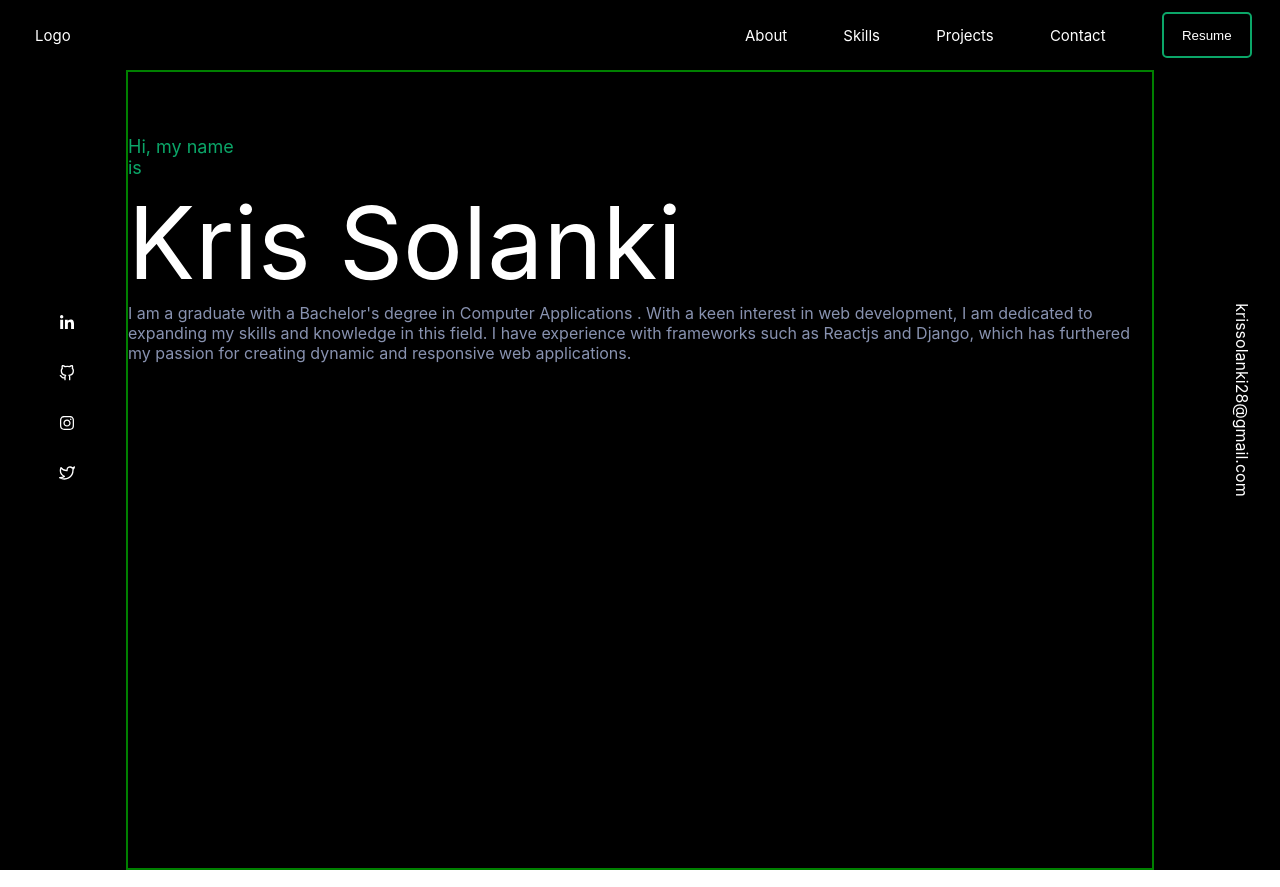
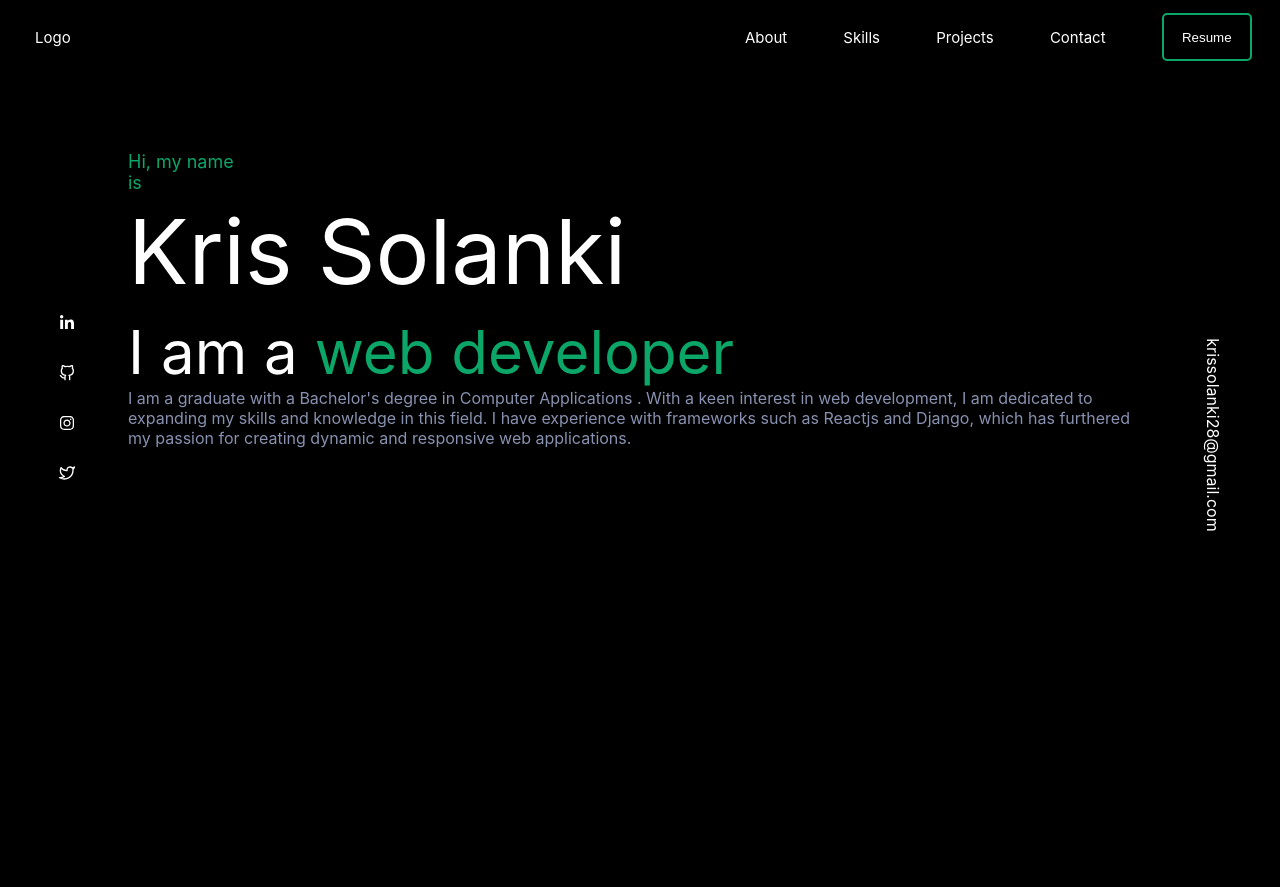
Before and after one commit to KrisSolanki/Portfolio, a React (Create React App) app in the folder portfolio/: page / in a window 1280 px wide. Built offline with nearby package versions, Linux system fonts and the light colour scheme.

Commit message:
simple commit

```diff
--- a/portfolio/package.json
+++ b/portfolio/package.json
@@ -10,6 +10,7 @@
     "react-dom": "^18.3.1",
     "react-icons": "^5.2.1",
     "react-scripts": "5.0.1",
+    "react-simple-typewriter": "^5.0.1",
     "react-spinners": "^0.13.8",
     "web-vitals": "^2.1.4"
   },
--- a/portfolio/src/App.js
+++ b/portfolio/src/App.js
@@ -1,12 +1,10 @@
 // import logo from './logo.svg';
 // import './App.css';
 import Mainpage from './Page/Mainpage';
-
 function App() {
   return (
     <div className="App">
       <Mainpage/>
-
     </div>
   );
 }
--- a/portfolio/src/Components/Content/Content.css
+++ b/portfolio/src/Components/Content/Content.css
@@ -1,3 +1,6 @@
+@import url('https://fonts.googleapis.com/css2?family=Roboto:wght@400;700&display=swap');
+
+
 * {
     padding: 0;
     margin: 0;
@@ -20,31 +23,9 @@
 
 }
 
-
-
-
-
-.middle {
-    /* display: flex;
-    flex-direction: column;
-    padding-left: 89px;
-    width: 86%;
-    display: inline;
-    height: auto; */
-}
-
-
-
-
-
-/* main content */
-/* .middle { */
-    /* width: 80%; */
-/* } */
-
 .mm {
     /* margin-left: 30px; */
-    border: 2px solid green;
+    /* border: 2px solid green; */
     width: 80%;
     display: flex;
     /* align-items: center; */
@@ -64,7 +45,17 @@
 }
 
 .name {
-    font-size: 100px;
+    margin-left: 0;
+    font-size: 90px;
+    /* font-family: 'Roboyo',sans-serif; */
+}
+.typ{
+    margin-top: 10px;
+    font-size: 60px;
+    margin-left: 0;
+}
+.typ span{
+    color: #0ba668;
 }
 
 .introduction {
--- a/portfolio/src/Components/Content/Content.js
+++ b/portfolio/src/Components/Content/Content.js
@@ -2,8 +2,15 @@ import React from 'react'
 import './Content.css'
 import Rside from '../RSide/Rside'
 import Side from '../Side/Side'
+import { useTypewriter } from 'react-simple-typewriter';
 
 const Content = () => {
+    const {text}= useTypewriter({
+        words: ['coder', 'web developer'],
+        loop: true,  // Ensures looping
+        typeSpeed: 1000,
+        deleteSpeed: 400,
+    });
     return (
         <div className='container_content'>
             <div className="sub_content">
@@ -17,6 +24,10 @@ const Content = () => {
                     </div>
                     <div className="name">
                         <p>Kris Solanki</p>
+                    </div>
+                    <div className="typ">
+                        <p>I am a <span> web developer</span>
+                            </p>
                     </div>
                     <div className="introduction">
                         <p>I am a graduate with a Bachelor's degree in Computer Applications . With a keen interest in web development, I am dedicated to expanding my skills and knowledge in this field. I have experience with frameworks such as Reactjs and Django, which has furthered my passion for creating dynamic and responsive web applications.</p>
--- a/portfolio/src/Components/Navbar/Navbar.css
+++ b/portfolio/src/Components/Navbar/Navbar.css
@@ -6,7 +6,7 @@
 .container_navbar {
     background-color: black;
     color: white;
-    height: 70px;
+    height: 87px;
     width: 100%;
     font-size: 15px;
 }
@@ -14,7 +14,7 @@
 .sub_container {
     display: flex;
     justify-content: space-between;
-    height: 100%;
+    height: 74px;
     width: 100%;
 }
 
--- a/portfolio/src/Components/Side/Side.css
+++ b/portfolio/src/Components/Side/Side.css
@@ -1,13 +1,13 @@
 
 .Left_con {
     display: flex;
-    width: 6%;
-    height: 100%;
+    width: 134px;
+    height: 87%;
     justify-content: center;
     position: fixed;
     right: 0;
     align-items: center;
-    top: 0;
+    top: 87px;
 }
 
 .left {
```
Also changed, not shown: 1 other file (tests, documents, lock files or other folders).
